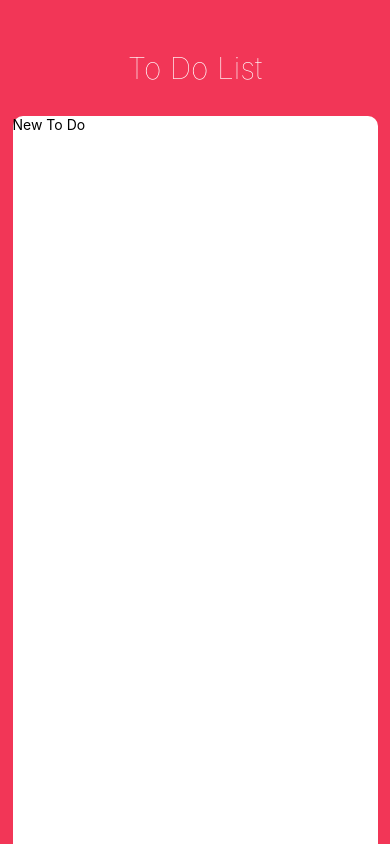
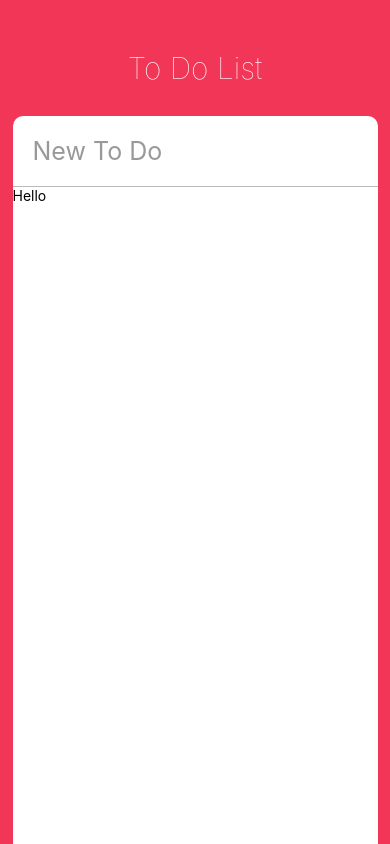
Before and after one commit to ruthetum/react-native-todo, a React Native app: screen / in a window 390 px wide. Built offline with nearby package versions, Linux system fonts and the light colour scheme.

Commit message:
스크롤 뷰 추가

```diff
--- a/App.js
+++ b/App.js
@@ -7,21 +7,43 @@
   TextInput,
   Dimensions,
   Platform,
+  ScrollView,
 } from 'react-native';
+import ToDo from "./ToDo";
 
 const { height, width } = Dimensions.get("window");
 
 export default class App extends React.Component {
+  state = {
+    newToDo: ""
+  };
   render() {
+    const { newToDo } = this.state;
     return (
       <View style={styles.container}>
         <StatusBar barStyle="light-content" />
         <Text style={styles.title}>To Do List</Text>
         <View style={styles.card}>
-          <TextInput style={styles.input} placeholder={"New To Do"}/>
+          <TextInput
+            style={styles.input}
+            placeholder={"New To Do"}
+            value={newToDo}
+            onChangeText={this._controlNewToDo}
+            placeholderTextColor={"#999"}
+            returnKeyType={"done"}
+            autoCorrect={false}
+          />
+          <ScrollView>
+            <ToDo />
+          </ScrollView>
         </View>
       </View>
     );
+  }
+  _controlNewToDo = text => {
+    this.setState({
+      newToDo: text
+    })
   }
 }
 
@@ -60,4 +82,10 @@
       }
     })
   },
+  input: {
+    padding: 20,
+    borderBottomColor: "#bbb",
+    borderBottomWidth: 1,
+    fontSize: 25,
+  }
 });
--- /dev/null
+++ b/ToDo.js
@@ -0,0 +1,16 @@
+import React, {Component} from 'react';
+import { View, Text, TouchableOpacity, StyleSheet } from "react-native";
+
+export default class ToDO extends React.Component{
+    render() {
+        return (
+            <View>
+                <Text>Hello</Text>
+            </View>
+        );
+    }
+}
+
+const styles = StyleSheet.create({
+
+});
```
